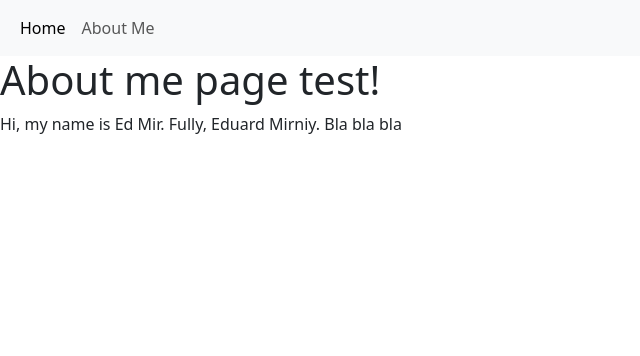
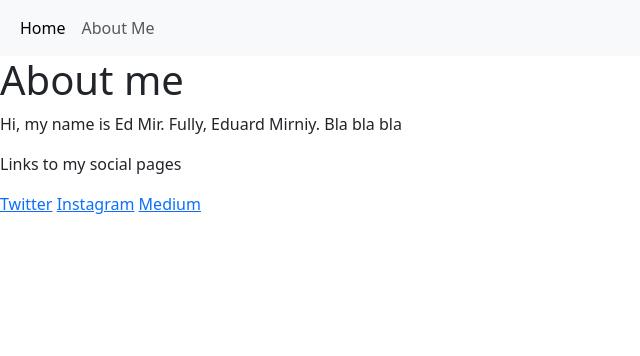
Before and after one commit to EdM1r/EdMirSite, a Flask app: page /about-me in a window 1280 px wide. Shown: the top 356 px of the page, without its empty margins (0-640 px from the left). Run offline with Flask 2, Linux system fonts and the light colour scheme; some libraries are stand-ins or nearby versions.

Commit message:
fix some html to look pritier

```diff
--- a/website/templates/about-me.html
+++ b/website/templates/about-me.html
@@ -1,6 +1,10 @@
 {% extends "base.html" %}
 {% block title%} About Ed Mir {% endblock %}
 {% block content%}
-    <h1>About me page test!</h1>
+    <h1>About me</h1>
     <p>Hi, my name is Ed Mir. Fully, Eduard Mirniy. Bla bla bla</p>
+    <p>Links to my social pages</p>
+    <a href="https://twitter.com/canonnist">Twitter</a>
+    <a href="https://www.instagram.com/redpandazlolz/">Instagram</a>
+    <a href="https://medium.com/@edmir">Medium</a>
 {% endblock %}
--- a/website/templates/home.html
+++ b/website/templates/home.html
@@ -1,8 +1,8 @@
 {% extends "base.html" %}
 {% block title%} Ed Mir's Site {% endblock %}
 {% block content%}
-    <h1>Home page test!</h1>
+    <h2>Latest Twitter Posts</h2>
     {% for tweet in tweets %}
-        <p>{{tweet.text}}</p>
+        <p>{{tweet.text}} <a href="https://twitter.com/canonnist/status/{{tweet.id}}">Learn More</a></p>
     {% endfor %}
 {% endblock %}
```
Also changed, not shown: 1 other file.
